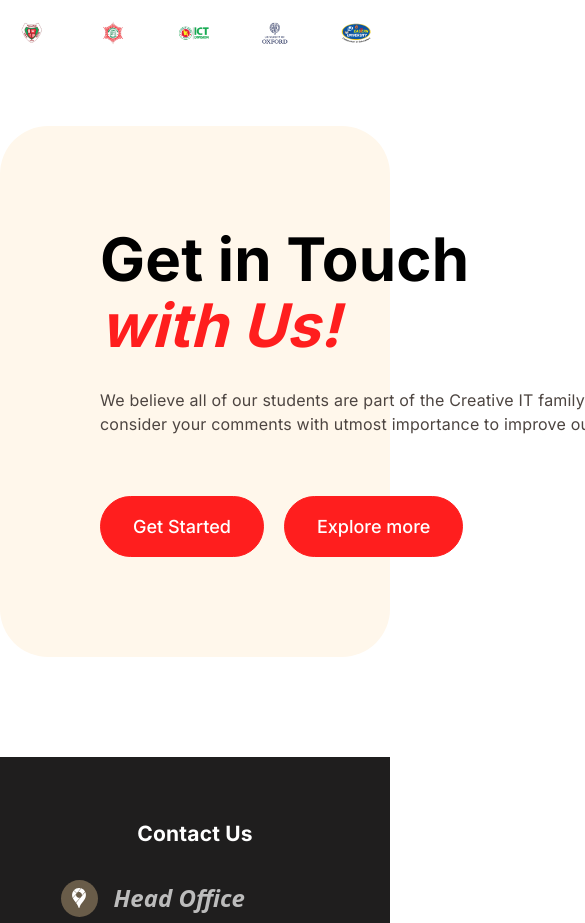
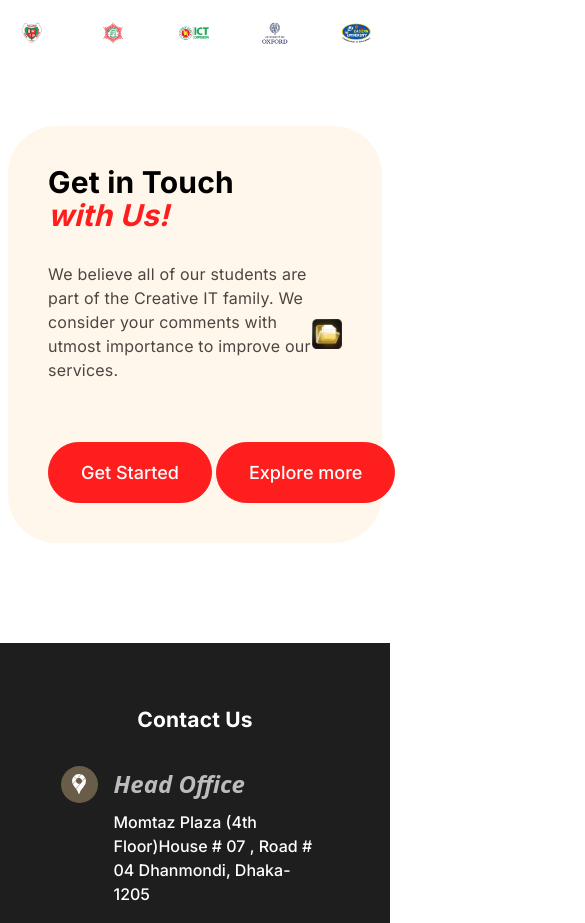
Before and after one commit to shoumen-shomu/creative-it-canada, a Next.js app: page / in a window 390 px wide. Shown: the part 7628-8551 px from the top of the page, 585 px wide, since content can reach past the window. Built offline with nearby package versions, Linux system fonts and the light colour scheme; a web font is replaced by a local one.

Commit message:
newslatter responsive done

```diff
--- a/src/app/components/layouts/home/Newslatter.jsx
+++ b/src/app/components/layouts/home/Newslatter.jsx
@@ -6,31 +6,31 @@ import Image from "next/image";
 const Newslatter = () => {
   return (
     <>
-      <section className="mb-25">
+  <section className="px-2 lg:px-0 mb-25">
         <Container>
-          <div className="p-25 items-center bg-[#FFF7EB] rounded-[48px] flex justify-between">
+          <div className="lg:p-25 p-10 items-center bg-[#FFF7EB] rounded-[48px] flex justify-between">
             <div className="">
-              <h2 className="font-inter font-bold text-[60px] text-[#000000] leading-[110%] tracking-[0.2px]">
+              <h2 className="font-inter font-bold lg:text-[60px] text-[30px] text-[#000000] leading-[110%] tracking-[0.2px]">
                 Get in Touch <br />
-                <span className="font-tri font-bold text-[60px] text-primary leading-[110%] tracking-[0.2px] italic">
+                <span className="font-tri font-bold lg:text-[60px] text-[30px] text-primary leading-[110%] tracking-[0.2px] italic">
                   with Us!
                 </span>
               </h2>
-              <p className="font-inter font-normal text-base text-[#4D4541] leading-[150%] tracking-[0.2px] w-147.25 pt-7.5 pb-15">
+              <p className="font-inter font-normal text-base text-[#4D4541] leading-[150%] tracking-[0.2px] lg:w-147.25 w-full pt-7.5 pb-15">
                 We believe all of our students are part of the Creative IT
                 family. We consider your comments with utmost importance to
                 improve our services.
               </p>
-              <div className="flex gap-5">
+              <div className="flex lg:gap-5 gap-1">
                 <Button
                   className={
-                    "font-inter font-medium text-[18px] border border-primary hover:border-white hover:bg-white hover:text-[#CF0000] duration-300"
+                    "font-inter font-medium text-[18px] border border-primary hover:border-white hover:bg-white hover:text-[#CF0000] duration-300 shrink-0"
                   }
                   btnTxt={"Get Started"}
                 />
                 <Button
                   className={
-                    "font-inter font-medium text-[18px] border border-primary hover:border-white hover:bg-white hover:text-[#CF0000] duration-300"
+                    "font-inter font-medium text-[18px] border border-primary hover:border-white hover:bg-white hover:text-[#CF0000] duration-300 shrink-0"
                   }
                   btnTxt={"Explore more"}
                 />
```
